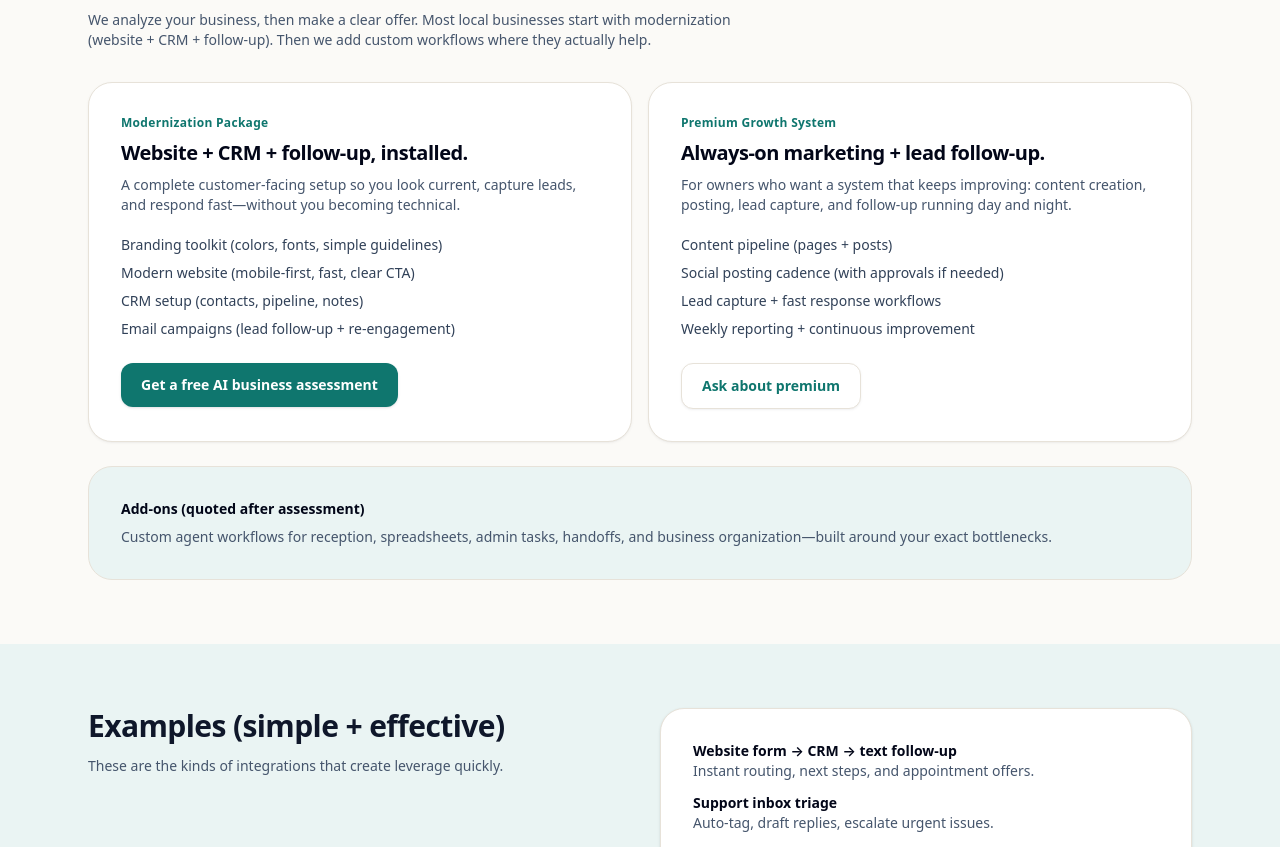
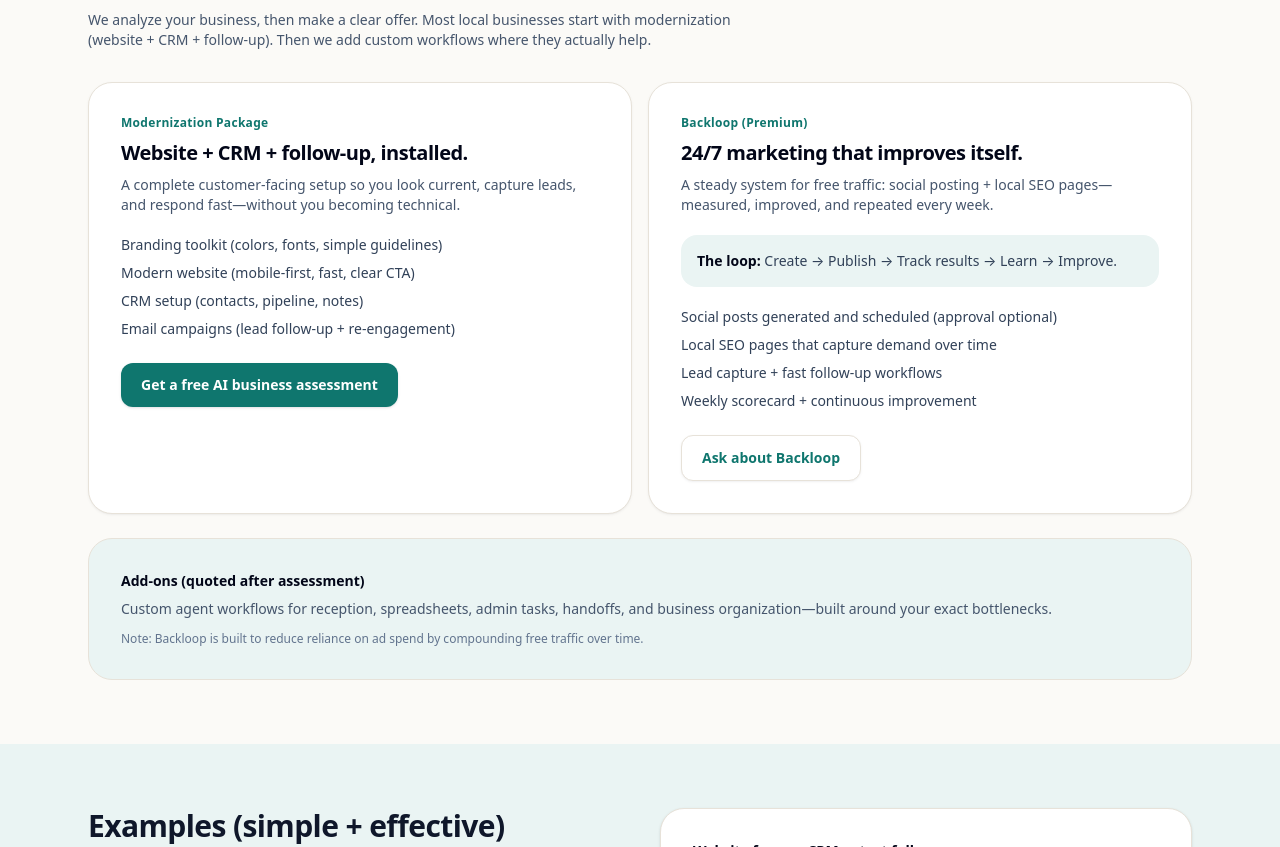
Before and after one commit to alexcarney460-hue/MotionVentures, a Next.js app: page / in a window 1280 px wide. Shown: the part 712-1559 px from the top of the page. Built offline with nearby package versions, Linux system fonts and the light colour scheme.

Commit message:
Add Backloop premium positioning (social + local SEO compounding loop)

```diff
--- a/src/app/page.tsx
+++ b/src/app/page.tsx
@@ -200,24 +200,28 @@ export default function Home() {
 
             <div className="rounded-3xl border border-[var(--mv-border)] bg-white p-8 shadow-sm shadow-slate-900/5">
               <div className="text-xs font-semibold tracking-wide text-[color:var(--mv-primary)]">
-                Premium Growth System
+                Backloop (Premium)
               </div>
               <div className="mt-2 text-xl font-bold tracking-tight text-slate-950">
-                Always‑on marketing + lead follow‑up.
+                24/7 marketing that improves itself.
               </div>
               <p className="mt-2 text-sm text-slate-600">
-                For owners who want a system that keeps improving: content creation, posting,
-                lead capture, and follow‑up running day and night.
+                A steady system for free traffic: social posting + local SEO pages—measured,
+                improved, and repeated every week.
               </p>
+              <div className="mt-5 rounded-2xl bg-[var(--mv-mist)] p-4 text-sm text-slate-700">
+                <span className="font-semibold text-slate-950">The loop:</span> Create → Publish → Track
+                results → Learn → Improve.
+              </div>
               <ul className="mt-5 grid gap-2 text-sm text-slate-700">
-                <li>Content pipeline (pages + posts)</li>
-                <li>Social posting cadence (with approvals if needed)</li>
-                <li>Lead capture + fast response workflows</li>
-                <li>Weekly reporting + continuous improvement</li>
+                <li>Social posts generated and scheduled (approval optional)</li>
+                <li>Local SEO pages that capture demand over time</li>
+                <li>Lead capture + fast follow‑up workflows</li>
+                <li>Weekly scorecard + continuous improvement</li>
               </ul>
               <div className="mt-6">
                 <Button href="/contact" variant="secondary">
-                  Ask about premium
+                  Ask about Backloop
                 </Button>
               </div>
             </div>
@@ -229,6 +233,10 @@ export default function Home() {
               Custom agent workflows for reception, spreadsheets, admin tasks, handoffs, and
               business organization—built around your exact bottlenecks.
             </p>
+            <div className="mt-3 text-xs text-slate-500">
+              Note: Backloop is built to reduce reliance on ad spend by compounding free traffic over
+              time.
+            </div>
           </div>
         </Container>
       </Section>
```
